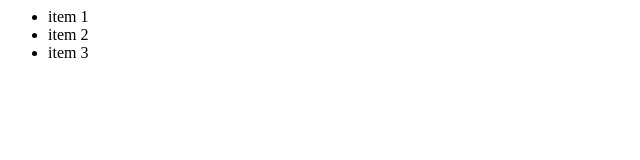
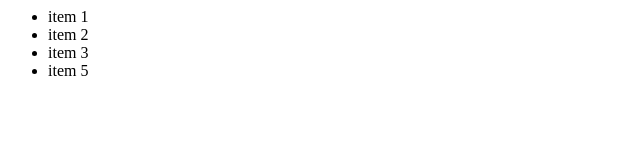
Before and after one commit to phiers/learnGit, a plain HTML site: page index.html in a window 1280 px wide. Shown: the full height of the page, 0-640 px from the left. Drawn offline with Linux system fonts and the light colour scheme.

Commit message:
added item 5

```diff
--- a/index.html
+++ b/index.html
@@ -3,5 +3,6 @@
     <li>item 1</<li>
     <li>item 2</<li>
     <li>item 3</<li>
+    <li>item 5</<li>
   </ul>
 </body>
```
